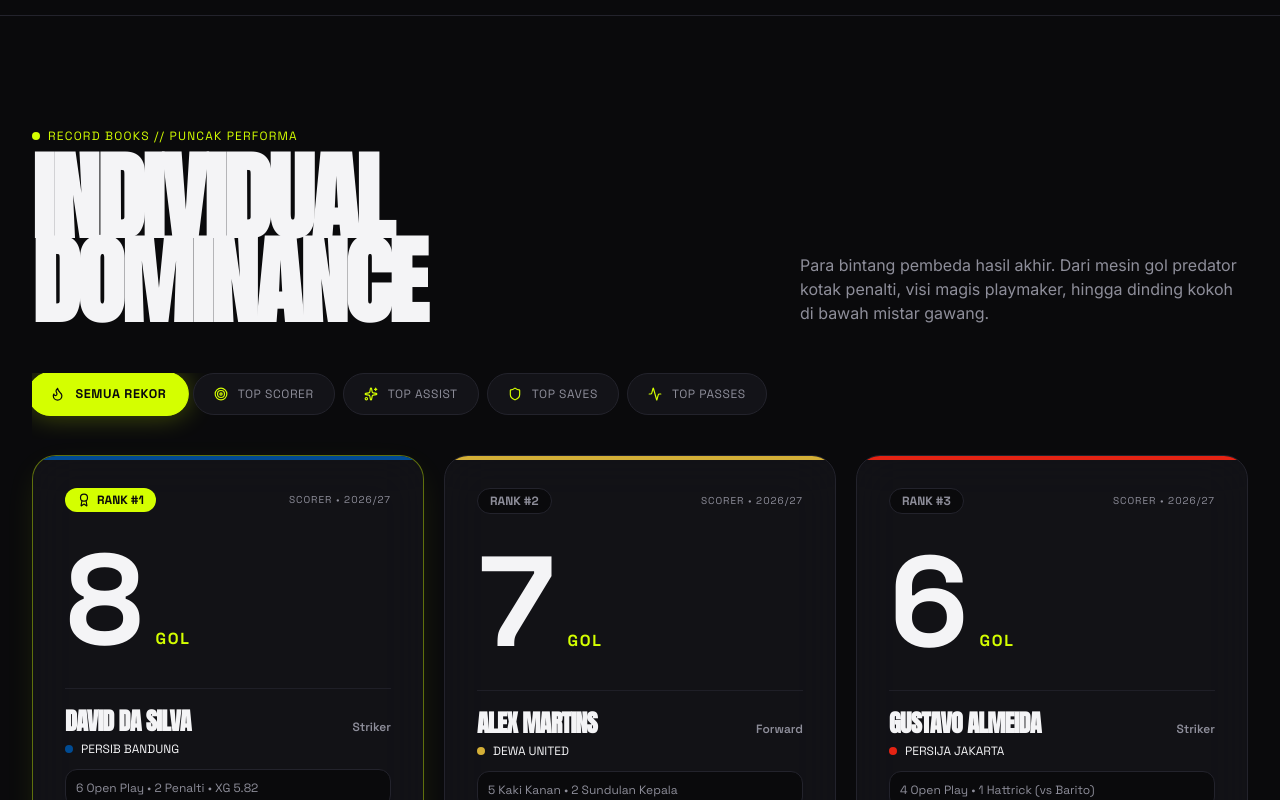
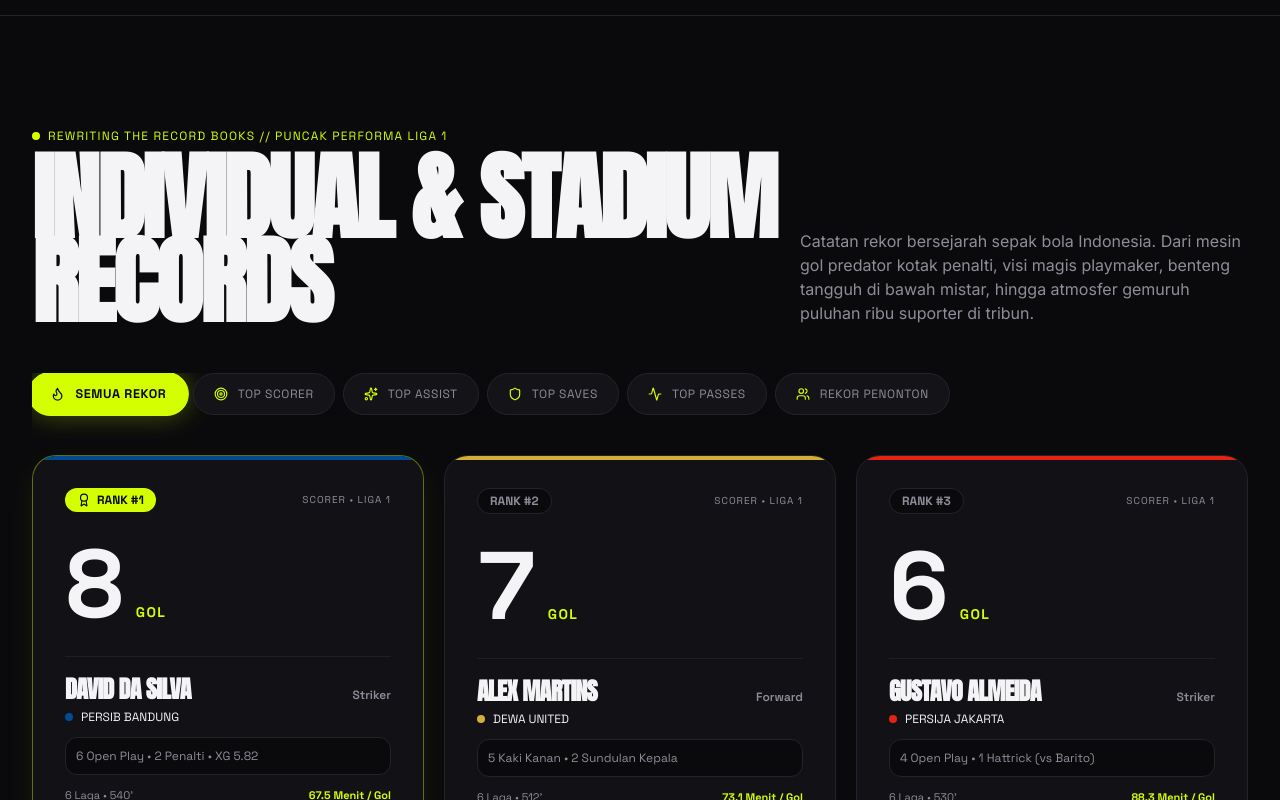
Before and after one commit to LuthfiMirza/liga1-onfield, a Next.js app: page / in a window 1280 px wide. Shown: the part 3520-4320 px from the top of the page. Built offline with nearby package versions, Linux system fonts and the light colour scheme.

Commit message:
feat(stats): add Rekor Penonton filter and Rewriting the Record Books branding

```diff
--- a/src/components/RecordBooksGrid.tsx
+++ b/src/components/RecordBooksGrid.tsx
@@ -3,9 +3,9 @@
 import { useState } from "react";
 import { motion, AnimatePresence } from "framer-motion";
 import { RECORD_BOOKS_DATA, PlayerStat } from "@/data/liga1Data";
-import { Target, Sparkles, Shield, Activity, Flame, Award } from "lucide-react";
+import { Target, Sparkles, Shield, Activity, Flame, Award, Users } from "lucide-react";
 
-type FilterCategory = "all" | "scorer" | "assist" | "saves" | "passes";
+type FilterCategory = "all" | "scorer" | "assist" | "saves" | "passes" | "attendance";
 
 const CATEGORIES = [
   { id: "all", label: "SEMUA REKOR", icon: Flame },
@@ -13,6 +13,7 @@
   { id: "assist", label: "TOP ASSIST", icon: Sparkles },
   { id: "saves", label: "TOP SAVES", icon: Shield },
   { id: "passes", label: "TOP PASSES", icon: Activity },
+  { id: "attendance", label: "REKOR PENONTON", icon: Users },
 ];
 
 export default function RecordBooksGrid() {
@@ -38,15 +39,15 @@
             <div className="flex items-center gap-2 mb-3">
               <span className="w-2 h-2 rounded-full bg-[#D4FF00]" />
               <span className="text-xs font-mono tracking-widest text-[#D4FF00] uppercase">
-                RECORD BOOKS // PUNCAK PERFORMA
+                REWRITING THE RECORD BOOKS // PUNCAK PERFORMA LIGA 1
               </span>
             </div>
             <h2 className="text-4xl sm:text-6xl md:text-8xl font-bold uppercase tracking-tight font-anton text-[#F4F4F6] leading-[0.88]">
-              INDIVIDUAL DOMINANCE
+              INDIVIDUAL & STADIUM RECORDS
             </h2>
           </div>
           <p className="max-w-md text-sm sm:text-base text-[#8E8E9A] font-sans">
-            Para bintang pembeda hasil akhir. Dari mesin gol predator kotak penalti, visi magis playmaker, hingga dinding kokoh di bawah mistar gawang.
+            Catatan rekor bersejarah sepak bola Indonesia. Dari mesin gol predator kotak penalti, visi magis playmaker, benteng tangguh di bawah mistar, hingga atmosfer gemuruh puluhan ribu suporter di tribun.
           </p>
         </div>
 
@@ -81,6 +82,10 @@
           <AnimatePresence>
             {filteredStats.map((stat: PlayerStat) => {
               const isRankOne = stat.rank === 1;
+              const formattedValue =
+                stat.value >= 1000
+                  ? stat.value.toLocaleString("id-ID")
+                  : stat.value.toString();
 
               return (
                 <motion.div
@@ -116,17 +121,17 @@
                     </span>
 
                     <span className="text-[10px] font-mono tracking-widest uppercase text-[#8E8E9A]">
-                      {stat.category.toUpperCase()} • 2026/27
+                      {stat.category === "attendance" ? "STADION" : stat.category.toUpperCase()} • LIGA 1
                     </span>
                   </div>
 
                   {/* Extreme Stat Value */}
                   <div className="my-6">
                     <div className="flex items-baseline font-mono tracking-tighter">
-                      <span className="text-7xl sm:text-8xl md:text-9xl font-bold tabular-nums text-[#F4F4F6] leading-none group-hover:text-[#D4FF00] transition-colors">
-                        {stat.value}
+                      <span className="text-6xl sm:text-7xl md:text-8xl font-bold tabular-nums text-[#F4F4F6] leading-none group-hover:text-[#D4FF00] transition-colors">
+                        {formattedValue}
                       </span>
-                      <span className="text-sm sm:text-base font-bold font-mono text-[#D4FF00] ml-3 tracking-widest uppercase">
+                      <span className="text-xs sm:text-sm font-bold font-mono text-[#D4FF00] ml-3 tracking-widest uppercase">
                         {stat.unit}
                       </span>
                     </div>
--- a/src/data/liga1Data.ts
+++ b/src/data/liga1Data.ts
@@ -60,7 +60,7 @@
 export interface PlayerStat {
   id: string;
   rank: number;
-  category: 'scorer' | 'assist' | 'saves' | 'passes';
+  category: 'scorer' | 'assist' | 'saves' | 'passes' | 'attendance';
   playerName: string;
   position: string;
   clubName: string;
@@ -807,6 +807,64 @@
     detail: "Akurasi 86.2% • Progressive Carries 24 Kali",
     seasonStats: { matches: 6, minutes: 510, efficiency: "65.8 Operan / Laga" },
   },
+
+  // Rekor Penonton Stadion (All-Time & Season)
+  {
+    id: "stat-att1",
+    rank: 1,
+    category: "attendance",
+    playerName: "Persija vs Persib",
+    position: "Stadion Utama GBK",
+    clubName: "El Clásico Indonesia",
+    clubCode: "SUGBK",
+    clubColor: "#E42313",
+    value: 60134,
+    unit: "PENONTON",
+    detail: "Rekor Penonton Tertinggi Laga Tunggal Era Liga 1",
+    seasonStats: { matches: 1, minutes: 90, efficiency: "Okupansi 96% SUGBK" },
+  },
+  {
+    id: "stat-att2",
+    rank: 2,
+    category: "attendance",
+    playerName: "Persija vs Persebaya",
+    position: "Jakarta International Stadium",
+    clubName: "Duel Klasik Perserikatan",
+    clubCode: "JIS",
+    clubColor: "#E42313",
+    value: 55430,
+    unit: "PENONTON",
+    detail: "Rekor Kehadiran Tertinggi Jakarta International Stadium",
+    seasonStats: { matches: 1, minutes: 90, efficiency: "Okupansi 88% JIS" },
+  },
+  {
+    id: "stat-att3",
+    rank: 3,
+    category: "attendance",
+    playerName: "Persebaya vs Arema FC",
+    position: "Gelora Bung Tomo",
+    clubName: "Super Derbi Jawa Timur",
+    clubCode: "GBT",
+    clubColor: "#007A33",
+    value: 45000,
+    unit: "PENONTON",
+    detail: "Koreografi Raksasa 360 Derajat & Sold Out Tribun",
+    seasonStats: { matches: 1, minutes: 90, efficiency: "Sold Out 100% GBT" },
+  },
+  {
+    id: "stat-att4",
+    rank: 4,
+    category: "attendance",
+    playerName: "Persib vs Madura United",
+    position: "GBLA Bandung",
+    clubName: "Final Championship Series",
+    clubCode: "GBLA",
+    clubColor: "#004B93",
+    value: 32400,
+    unit: "PENONTON",
+    detail: "Puncak Perayaan Juara di Hadapan Lautan Biru",
+    seasonStats: { matches: 1, minutes: 90, efficiency: "Kapasitas Penuh GBLA" },
+  },
 ];
 
 // 5. Riwayat Jumlah Penonton Musim 2021 - 2027
```
